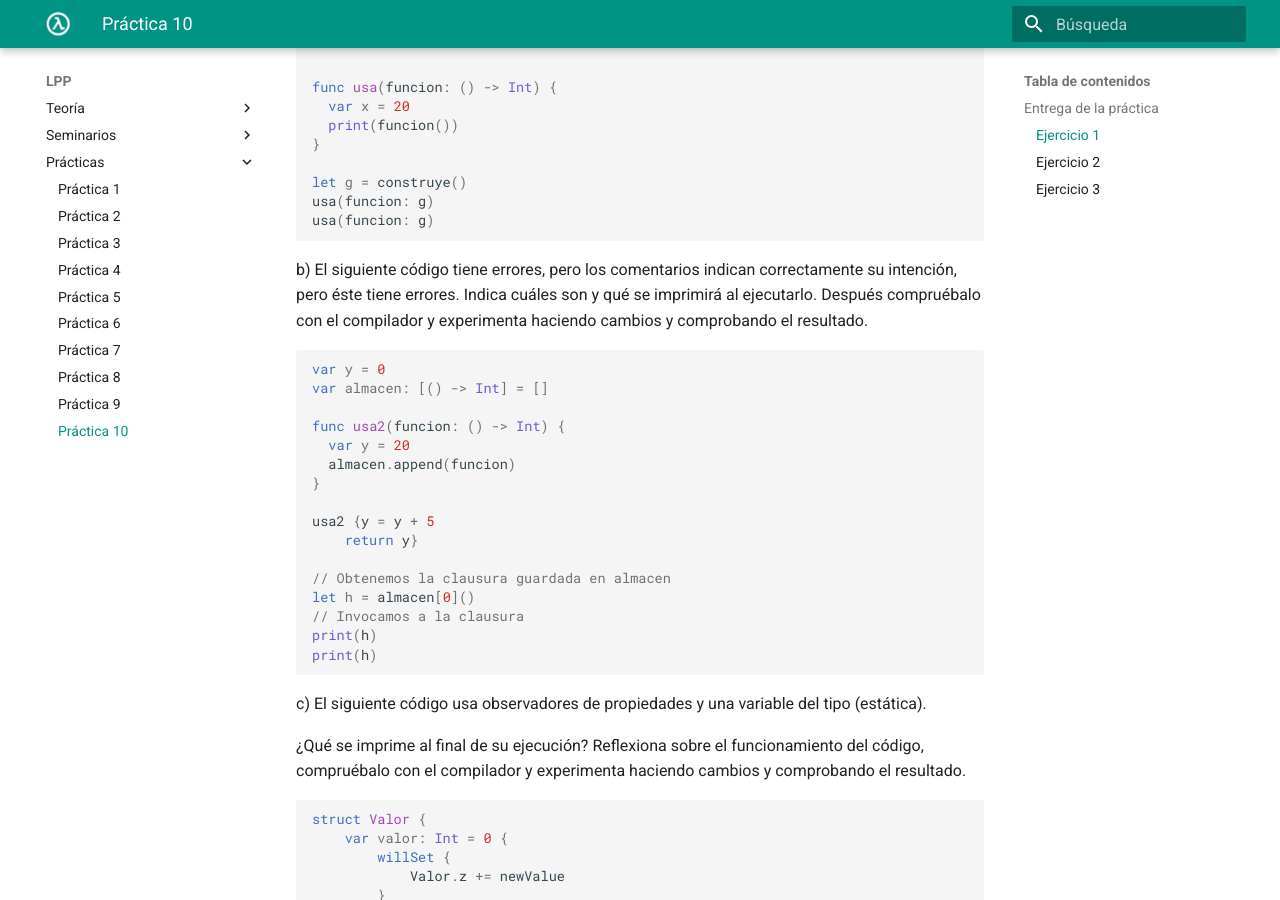
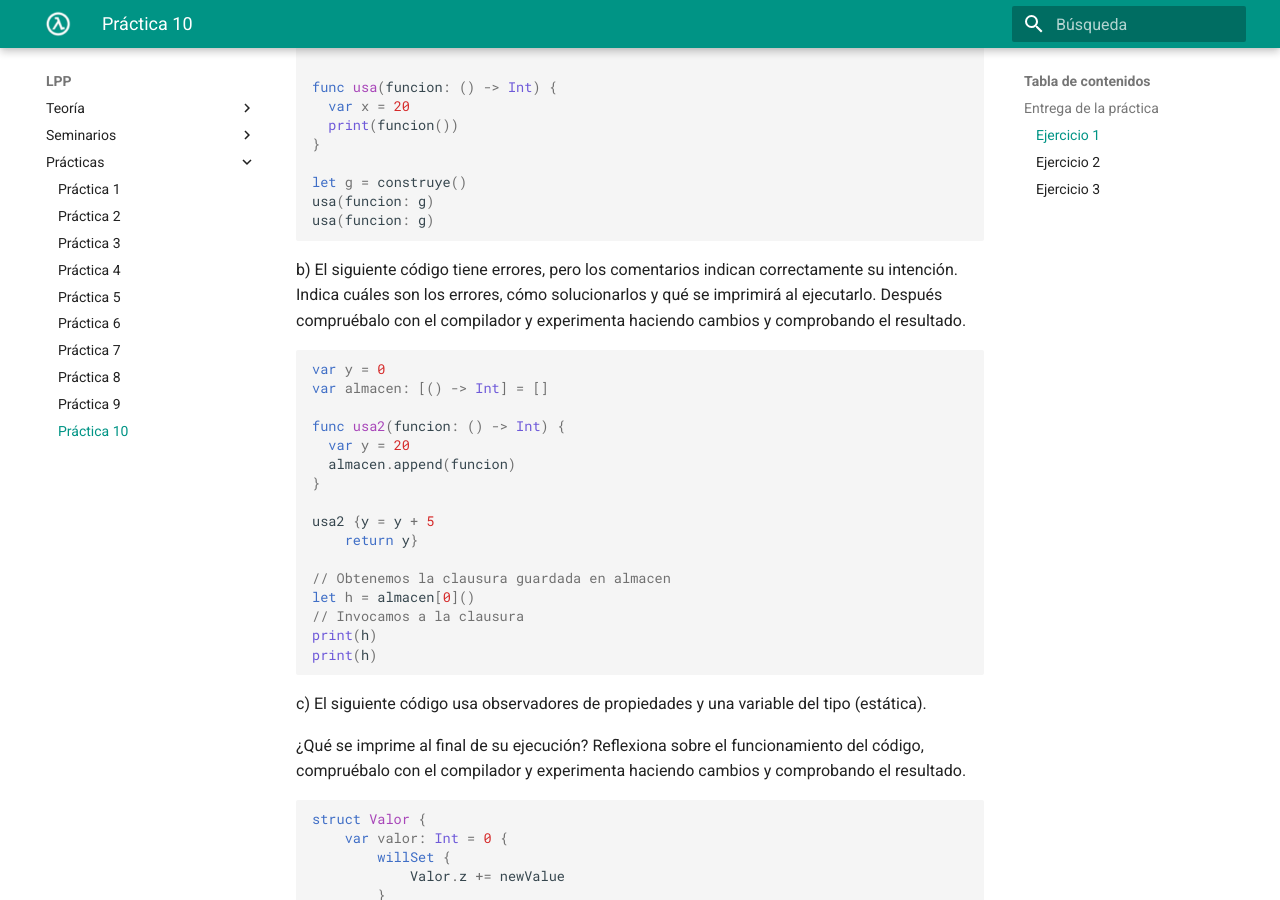
Before and after one commit to domingogallardo/apuntes-lpp, an MkDocs documentation site: the page built from docs/practicas/practica10/practica10.md, in a window 1280 px wide and 900 px high, scrolled down 636 px. Built offline with MkDocs 1.6.1 and Material for MkDocs 9.7.7, drawn with Linux system fonts in a browser that asks for light colours.

Commit message:
Corrección

````diff
--- a/docs/practicas/practica10/practica10.md
+++ b/docs/practicas/practica10/practica10.md
@@ -37,9 +37,10 @@ usa(funcion: g)
 ```
 
 b) El siguiente código tiene errores, pero los comentarios indican
-correctamente su intención, pero éste tiene errores. Indica cuáles son
-y qué se imprimirá al ejecutarlo. Después compruébalo con el
-compilador y experimenta haciendo cambios y comprobando el resultado.
+correctamente su intención. Indica cuáles son los errores, cómo
+solucionarlos y qué se imprimirá al ejecutarlo. Después compruébalo
+con el compilador y experimenta haciendo cambios y comprobando el
+resultado.
 
 ```swift
 var y = 0
````
